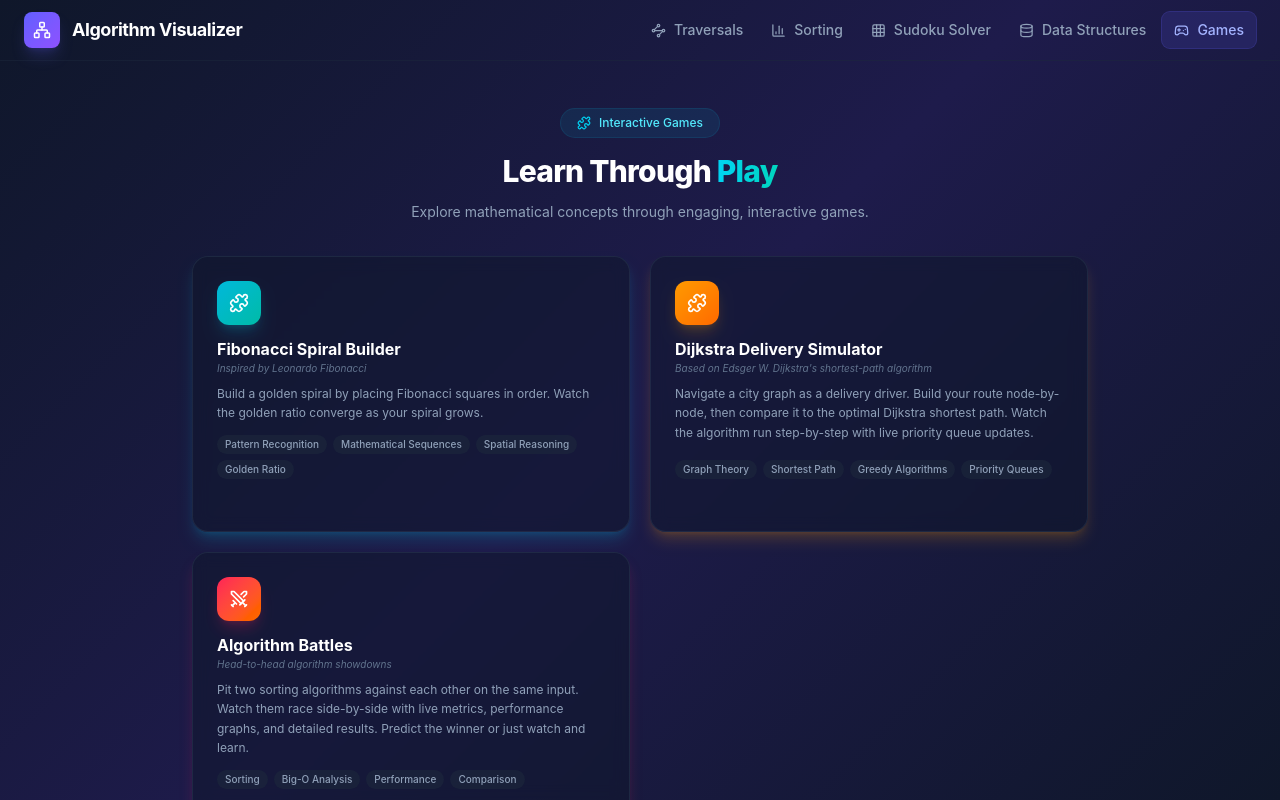
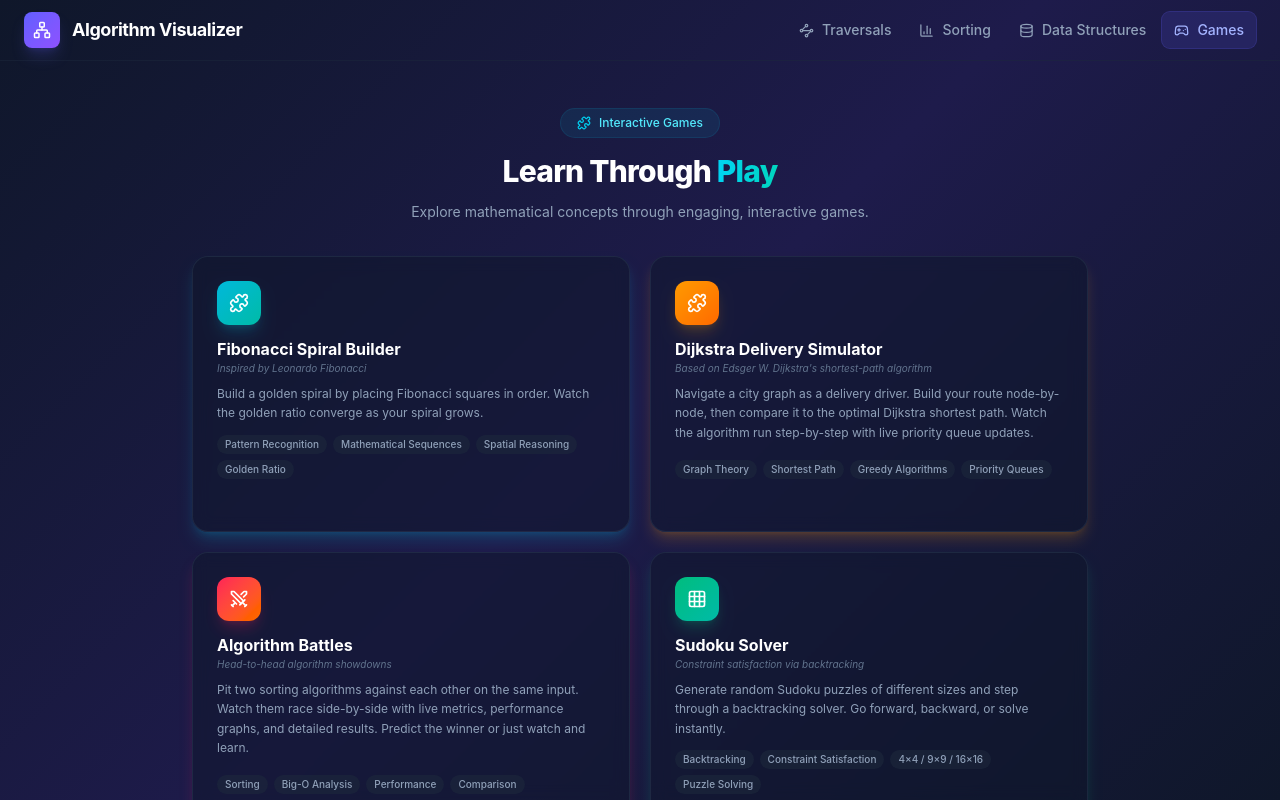
Before and after one commit to beingmartinbmc/algorithm-visualizer, a React (Vite) app: page /algorithm-visualizer/games in a window 1280 px wide. Built offline with nearby package versions, Linux system fonts and the light colour scheme.

Commit message:
refactor: move sudoku solver under games tab

```diff
--- a/src/App.tsx
+++ b/src/App.tsx
@@ -26,7 +26,7 @@ function App() {
           <Route path="/traversals/tree" element={<TreeTraversalPage />} />
           <Route path="/traversals/trie" element={<TriePage />} />
           <Route path="/sorting" element={<SortingPage />} />
-          <Route path="/sudoku-solver" element={<SudokuPage />} />
+          <Route path="/games/sudoku-solver" element={<SudokuPage />} />
           <Route path="/data-structures" element={<DataStructuresPage />} />
           <Route path="/data-structures/balanced-trees" element={<BalancedTreePage />} />
           <Route path="/games" element={<GamesPage />} />
--- a/src/components/Layout/Header.tsx
+++ b/src/components/Layout/Header.tsx
@@ -1,11 +1,10 @@
 import { useState, useCallback, useEffect } from 'react';
-import { Network, BarChart3, Grid3X3, Database, Gamepad2, Waypoints, Menu, X } from 'lucide-react';
+import { Network, BarChart3, Database, Gamepad2, Waypoints, Menu, X } from 'lucide-react';
 import { Link, useLocation } from 'react-router-dom';
 
 const navItems = [
   { path: '/traversals', label: 'Traversals', icon: Waypoints },
   { path: '/sorting', label: 'Sorting', icon: BarChart3 },
-  { path: '/sudoku-solver', label: 'Sudoku Solver', icon: Grid3X3 },
   { path: '/data-structures', label: 'Data Structures', icon: Database },
   { path: '/games', label: 'Games', icon: Gamepad2 },
 ];
--- a/src/features/games/GamesPage.tsx
+++ b/src/features/games/GamesPage.tsx
@@ -1,5 +1,5 @@
 import { Link, useLocation } from 'react-router-dom';
-import { Puzzle, ArrowRight, Swords } from 'lucide-react';
+import { Puzzle, ArrowRight, Swords, Grid3X3 } from 'lucide-react';
 
 const games = [
   {
@@ -31,6 +31,16 @@ const games = [
     gradient: 'from-rose-500 to-orange-500',
     shadowColor: 'shadow-rose-500/20',
     icon: Swords,
+  },
+  {
+    path: '/games/sudoku-solver',
+    title: 'Sudoku Solver',
+    subtitle: 'Constraint satisfaction via backtracking',
+    description: 'Generate random Sudoku puzzles of different sizes and step through a backtracking solver. Go forward, backward, or solve instantly.',
+    skills: ['Backtracking', 'Constraint Satisfaction', '4×4 / 9×9 / 16×16', 'Puzzle Solving'],
+    gradient: 'from-emerald-500 to-teal-500',
+    shadowColor: 'shadow-emerald-500/20',
+    icon: Grid3X3,
   },
 ];
 
--- a/src/pages/LandingPage.tsx
+++ b/src/pages/LandingPage.tsx
@@ -22,7 +22,7 @@ const modules = [
     tags: ['Bubble', 'Selection', 'Insertion', 'Quick', 'Heap', 'Merge'],
   },
   {
-    path: '/sudoku-solver',
+    path: '/games/sudoku-solver',
     title: 'Sudoku Solver',
     description: 'Generate random Sudoku puzzles of different sizes and step through a backtracking solver. Go forward, backward, or solve instantly.',
     icon: Grid3X3,
```
